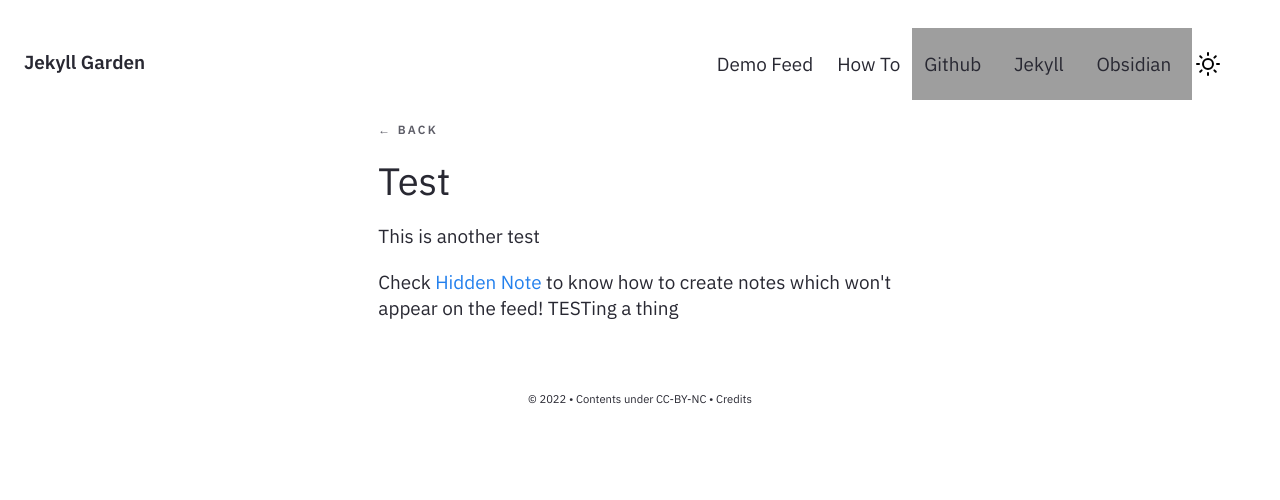
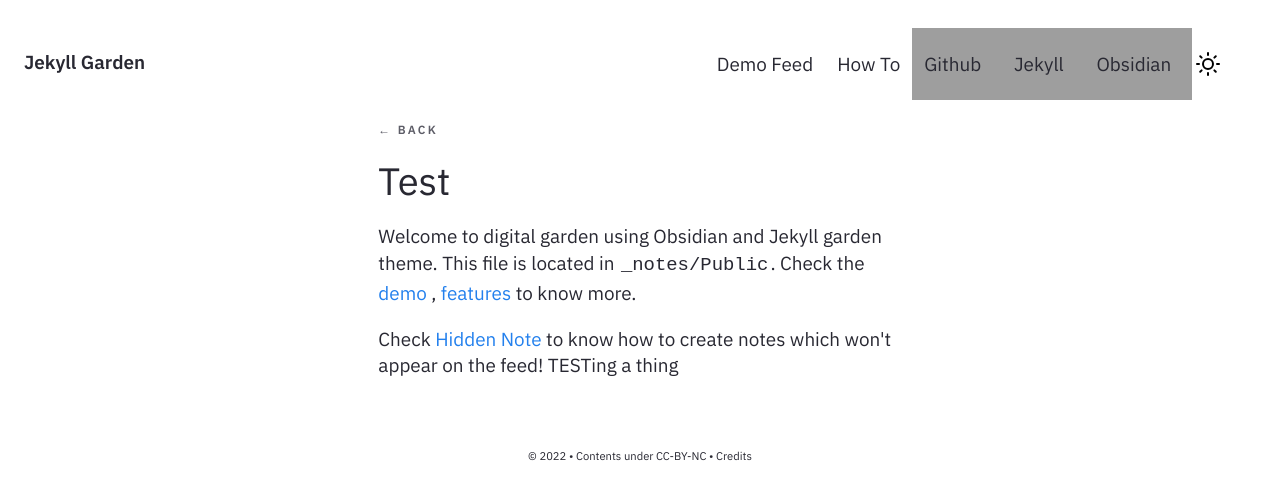
Before and after one commit to MaxTeicheira/maxteicheira.github.io, a Jekyll site: the page built from _notes/Public/Test.md, in a window 1280 px wide, cut to the strip 0-500 px from the top of the page. Built offline with Jekyll 4.4.1, drawn with Linux system fonts in a browser that asks for light colours; grey boxes are pictures that could not be loaded.

Commit message:
make some tests tweaks

```diff
--- a/_notes/Public/Test.md
+++ b/_notes/Public/Test.md
@@ -1,11 +1,10 @@
 ---
-title: Test
+title : Test
 feed: show
-date: 30-04-2024
-permalink: /Test
+date : 15-04-2021
 ---
 
-This is another test
+Welcome to digital garden using Obsidian and Jekyll garden theme. This file is located in `_notes/Public`. Check the <a href="{{'/notes' | relative_url}}"> demo </a>, <a href="{{'/post/features' | relative_url}}"> features </a> to know more.
 
 Check [[Hidden Note]] to know how to create notes which won't appear on the feed!
 TESTing a thing
```
Also changed, not shown: _notes/Public/ESP.md (+0 -2 lines).
